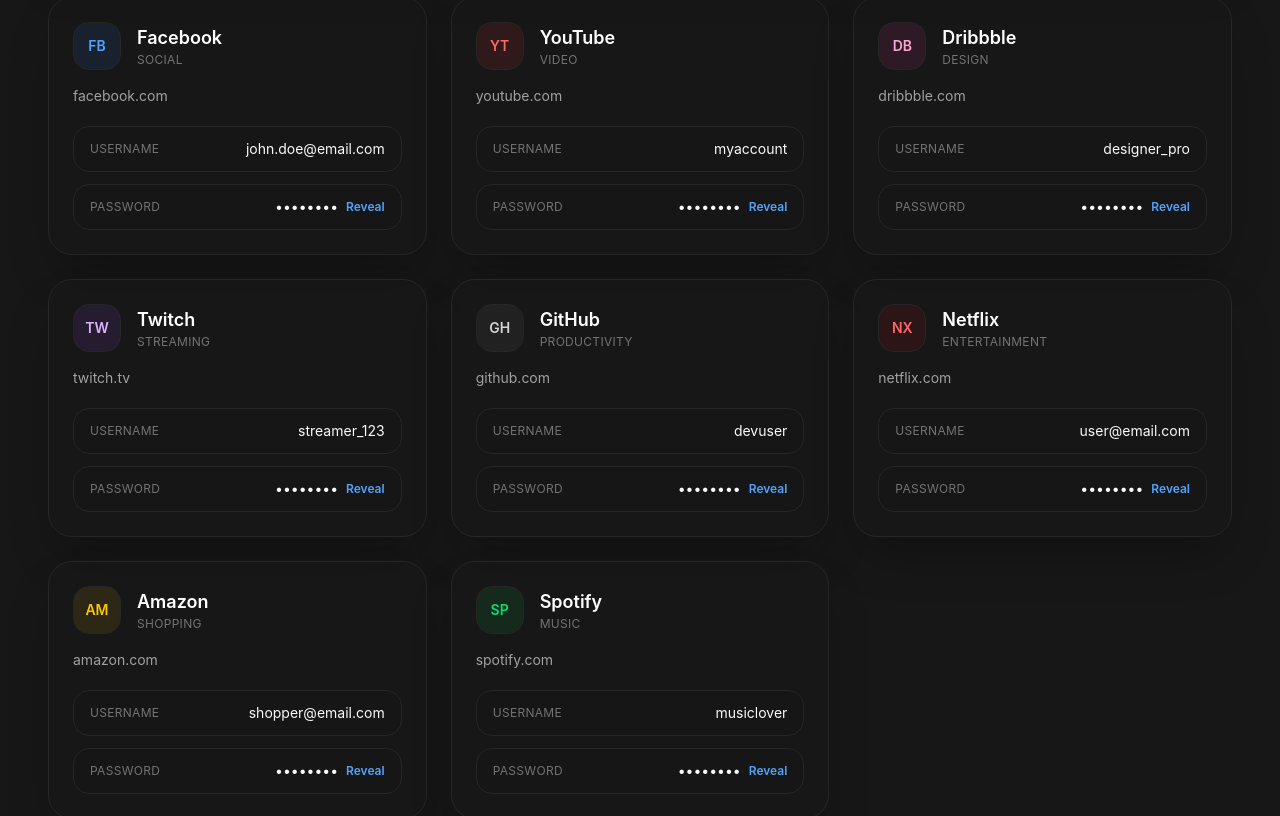
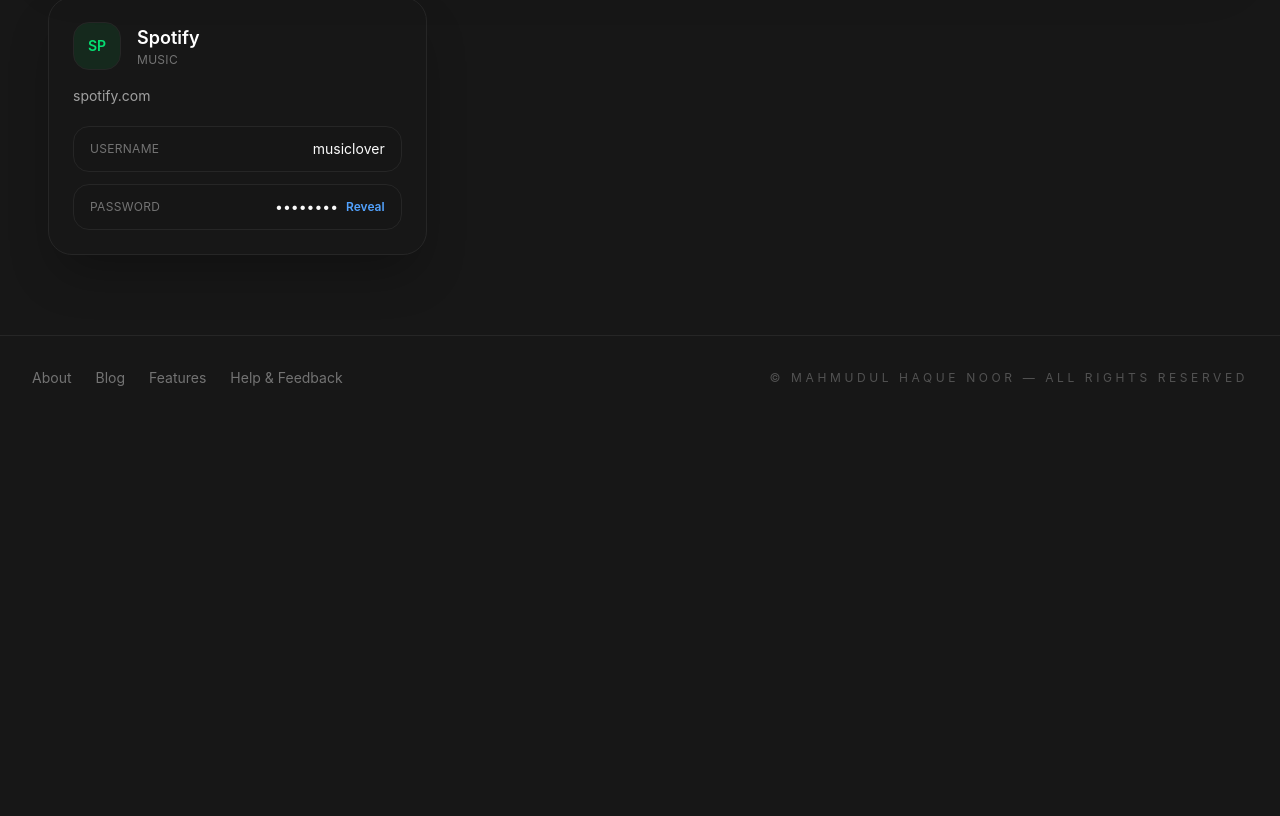
Before and after one commit to miavai649/value-manager, a React (Vite) app: page / in a window 1280 px wide. Shown: the part 1032-1848 px from the top of the page. After the commit the page ends 1452 px from the top, so only its background shows below. Built offline with nearby package versions, Linux system fonts and the light colour scheme.

Commit message:
feat: integrate bookmark display in PasswordCards component and implement reveal functionality

```diff
--- a/src/components/BookmarkBoard.jsx
+++ b/src/components/BookmarkBoard.jsx
@@ -1,10 +1,14 @@
+import { useState } from 'react';
 import NewBookmark from './NewBookmark';
 import PasswordCards from './PasswordCards';
 import SearchAndSorting from './SearchAndSorting';
 
 export default function BookmarkBoard() {
+  const [bookMarks, setBookMarks] = useState([]);
+  console.log('👀 ~ BookmarkBoard ~ bookMarks:', bookMarks);
+
   const handleAddBookMark = (newBookMark) => {
-    console.log('👀 ~ handleAddBookMark ~ newBookMark:', newBookMark);
+    setBookMarks([...bookMarks, newBookMark]);
   };
 
   return (
@@ -19,7 +23,7 @@
           <SearchAndSorting />
 
           {/* <!-- Password Cards Grid --> */}
-          <PasswordCards />
+          <PasswordCards bookMarks={bookMarks} />
         </div>
       </main>
     </>
--- a/src/components/PasswordCards.jsx
+++ b/src/components/PasswordCards.jsx
@@ -1,208 +1,68 @@
-export default function PasswordCards() {
+import { useState } from 'react';
+
+export default function PasswordCards({ bookMarks }) {
+  const [revealedId, setRevealedId] = useState([]);
+
+  function websiteInfo(webUrl) {
+    const urlObj = new URL(webUrl);
+
+    const url = urlObj.host.replace('www.', '');
+
+    const companyName = url.split('.')[0];
+    return {
+      url,
+      icon: companyName.slice(0, 2),
+      title: companyName.charAt(0).toUpperCase() + companyName.slice(1)
+    };
+  }
+
+  function handleReveal(id) {
+    setRevealedId((prev) =>
+      prev.includes(id) ? prev.filter((item) => item !== id) : [...prev, id]
+    );
+  }
+
   return (
     <div className='grid grid-cols-1 gap-6 md:grid-cols-2 xl:grid-cols-3'>
-      {/* <!-- Card 1 - Facebook --> */}
-      <article className='rounded-3xl border border-neutral-800 bg-neutral-900/70 p-6 shadow-2xl shadow-black/30 transition hover:-translate-y-1 hover:border-blue-500/60 hover:shadow-blue-500/20'>
+      {bookMarks.map((bookMark) => {
+        const { url, icon, title } = websiteInfo(bookMark.web_url);
+        return (
+          <article
+            key={bookMark.id}
+            className='rounded-3xl border border-neutral-800 bg-neutral-900/70 p-6 shadow-2xl shadow-black/30 transition hover:-translate-y-1 hover:border-blue-500/60 hover:shadow-blue-500/20'>
             <div className='flex items-start justify-between'>
               <div className='flex items-center gap-4'>
-            <div className='flex h-12 w-12 items-center justify-center rounded-2xl border border-neutral-800 bg-blue-500/10 text-sm font-semibold uppercase text-blue-400'>
-              Fb
+                <div
+                  style={{ '--favicon-color': bookMark.favicon_color }}
+                  className={`flex h-12 w-12 items-center justify-center rounded-2xl border border-neutral-800 bg-[var(--favicon-color)]/10 text-sm font-semibold uppercase text-[var(--favicon-color)]`}>
+                  {icon}
                 </div>
                 <div>
-              <h3 className='text-lg font-semibold'>Facebook</h3>
-              <p className='text-xs uppercase tracking-wide text-neutral-500'>Social</p>
+                  <h3 className='text-lg font-semibold'>{title}</h3>
+                  <p className='text-xs uppercase tracking-wide text-neutral-500'>{bookMark.category}</p>
                 </div>
               </div>
             </div>
-        <p className='mt-4 text-sm text-neutral-400'>facebook.com</p>
+            <p className='mt-4 text-sm text-neutral-400'>{url}</p>
             <dl className='mt-5 space-y-3 text-sm'>
               <div className='flex items-center justify-between rounded-2xl border border-neutral-800 bg-neutral-900/60 px-4 py-3'>
                 <dt className='text-xs uppercase tracking-wide text-neutral-500'>Username</dt>
-            <dd className='text-neutral-50'>john.doe@email.com</dd>
+                <dd className='text-neutral-50'>{bookMark.user_name}</dd>
               </div>
               <div className='flex items-center justify-between rounded-2xl border border-neutral-800 bg-neutral-900/60 px-4 py-3'>
                 <dt className='text-xs uppercase tracking-wide text-neutral-500'>Password</dt>
                 <dd className='flex items-center gap-2 text-neutral-50'>
-              <span>••••••••</span>
-              <button className='text-xs font-semibold text-blue-400'>Reveal</button>
+                  {revealedId.includes(bookMark.id) ? <span>{bookMark.password}</span> : <span>••••••••</span>}
+
+                  <button onClick={()=>handleReveal(bookMark.id)} className='text-xs font-semibold text-blue-400'>
+                    Reveal
+                  </button>
                 </dd>
               </div>
             </dl>
           </article>
-
-      {/* <!-- Card 2 - YouTube --> */}
-      <article className='rounded-3xl border border-neutral-800 bg-neutral-900/70 p-6 shadow-2xl shadow-black/30 transition hover:-translate-y-1 hover:border-blue-500/60 hover:shadow-blue-500/20'>
-        <div className='flex items-start justify-between'>
-          <div className='flex items-center gap-4'>
-            <div className='flex h-12 w-12 items-center justify-center rounded-2xl border border-neutral-800 bg-red-500/10 text-sm font-semibold uppercase text-red-400'>
-              Yt
-            </div>
-            <div>
-              <h3 className='text-lg font-semibold'>YouTube</h3>
-              <p className='text-xs uppercase tracking-wide text-neutral-500'>Video</p>
-            </div>
-          </div>
-        </div>
-        <p className='mt-4 text-sm text-neutral-400'>youtube.com</p>
-        <dl className='mt-5 space-y-3 text-sm'>
-          <div className='flex items-center justify-between rounded-2xl border border-neutral-800 bg-neutral-900/60 px-4 py-3'>
-            <dt className='text-xs uppercase tracking-wide text-neutral-500'>Username</dt>
-            <dd className='text-neutral-50'>myaccount</dd>
-          </div>
-          <div className='flex items-center justify-between rounded-2xl border border-neutral-800 bg-neutral-900/60 px-4 py-3'>
-            <dt className='text-xs uppercase tracking-wide text-neutral-500'>Password</dt>
-            <dd className='flex items-center gap-2 text-neutral-50'>
-              <span>••••••••</span>
-              <button className='text-xs font-semibold text-blue-400'>Reveal</button>
-            </dd>
-          </div>
-        </dl>
-      </article>
-
-      {/* <!-- Card 3 - Dribbble --> */}
-      <article className='rounded-3xl border border-neutral-800 bg-neutral-900/70 p-6 shadow-2xl shadow-black/30 transition hover:-translate-y-1 hover:border-blue-500/60 hover:shadow-blue-500/20'>
-        <div className='flex items-start justify-between'>
-          <div className='flex items-center gap-4'>
-            <div className='flex h-12 w-12 items-center justify-center rounded-2xl border border-neutral-800 bg-pink-500/10 text-sm font-semibold uppercase text-pink-300'>
-              Db
-            </div>
-            <div>
-              <h3 className='text-lg font-semibold'>Dribbble</h3>
-              <p className='text-xs uppercase tracking-wide text-neutral-500'>Design</p>
-            </div>
-          </div>
-        </div>
-        <p className='mt-4 text-sm text-neutral-400'>dribbble.com</p>
-        <dl className='mt-5 space-y-3 text-sm'>
-          <div className='flex items-center justify-between rounded-2xl border border-neutral-800 bg-neutral-900/60 px-4 py-3'>
-            <dt className='text-xs uppercase tracking-wide text-neutral-500'>Username</dt>
-            <dd className='text-neutral-50'>designer_pro</dd>
-          </div>
-          <div className='flex items-center justify-between rounded-2xl border border-neutral-800 bg-neutral-900/60 px-4 py-3'>
-            <dt className='text-xs uppercase tracking-wide text-neutral-500'>Password</dt>
-            <dd className='flex items-center gap-2 text-neutral-50'>
-              <span>••••••••</span>
-              <button className='text-xs font-semibold text-blue-400'>Reveal</button>
-            </dd>
-          </div>
-        </dl>
-      </article>
-
-      {/* <!-- Card 4 - Twitch --> */}
-      <article className='rounded-3xl border border-neutral-800 bg-neutral-900/70 p-6 shadow-2xl shadow-black/30 transition hover:-translate-y-1 hover:border-blue-500/60 hover:shadow-blue-500/20'>
-        <div className='flex items-start justify-between'>
-          <div className='flex items-center gap-4'>
-            <div className='flex h-12 w-12 items-center justify-center rounded-2xl border border-neutral-800 bg-purple-500/10 text-sm font-semibold uppercase text-purple-300'>
-              Tw
-            </div>
-            <div>
-              <h3 className='text-lg font-semibold'>Twitch</h3>
-              <p className='text-xs uppercase tracking-wide text-neutral-500'>Streaming</p>
-            </div>
-          </div>
-        </div>
-        <p className='mt-4 text-sm text-neutral-400'>twitch.tv</p>
-        <dl className='mt-5 space-y-3 text-sm'>
-          <div className='flex items-center justify-between rounded-2xl border border-neutral-800 bg-neutral-900/60 px-4 py-3'>
-            <dt className='text-xs uppercase tracking-wide text-neutral-500'>Username</dt>
-            <dd className='text-neutral-50'>streamer_123</dd>
-          </div>
-          <div className='flex items-center justify-between rounded-2xl border border-neutral-800 bg-neutral-900/60 px-4 py-3'>
-            <dt className='text-xs uppercase tracking-wide text-neutral-500'>Password</dt>
-            <dd className='flex items-center gap-2 text-neutral-50'>
-              <span>••••••••</span>
-              <button className='text-xs font-semibold text-blue-400'>Reveal</button>
-            </dd>
-          </div>
-        </dl>
-      </article>
-
-      {/* <!-- Card 5 - GitHub --> */}
-      <article className='rounded-3xl border border-neutral-800 bg-neutral-900/70 p-6 shadow-2xl shadow-black/30 transition hover:-translate-y-1 hover:border-blue-500/60 hover:shadow-blue-500/20'>
-        <div className='flex items-start justify-between'>
-          <div className='flex items-center gap-4'>
-            <div className='flex h-12 w-12 items-center justify-center rounded-2xl border border-neutral-800 bg-neutral-500/10 text-sm font-semibold uppercase text-neutral-300'>
-              Gh
-            </div>
-            <div>
-              <h3 className='text-lg font-semibold'>GitHub</h3>
-              <p className='text-xs uppercase tracking-wide text-neutral-500'>Productivity</p>
-            </div>
-          </div>
-        </div>
-        <p className='mt-4 text-sm text-neutral-400'>github.com</p>
-        <dl className='mt-5 space-y-3 text-sm'>
-          <div className='flex items-center justify-between rounded-2xl border border-neutral-800 bg-neutral-900/60 px-4 py-3'>
-            <dt className='text-xs uppercase tracking-wide text-neutral-500'>Username</dt>
-            <dd className='text-neutral-50'>devuser</dd>
-          </div>
-          <div className='flex items-center justify-between rounded-2xl border border-neutral-800 bg-neutral-900/60 px-4 py-3'>
-            <dt className='text-xs uppercase tracking-wide text-neutral-500'>Password</dt>
-            <dd className='flex items-center gap-2 text-neutral-50'>
-              <span>••••••••</span>
-              <button className='text-xs font-semibold text-blue-400'>Reveal</button>
-            </dd>
-          </div>
-        </dl>
-      </article>
-
-      {/* <!-- Card 6 - Netflix --> */}
-      <article className='rounded-3xl border border-neutral-800 bg-neutral-900/70 p-6 shadow-2xl shadow-black/30 transition hover:-translate-y-1 hover:border-blue-500/60 hover:shadow-blue-500/20'>
-        <div className='flex items-start justify-between'>
-          <div className='flex items-center gap-4'>
-            <div className='flex h-12 w-12 items-center justify-center rounded-2xl border border-neutral-800 bg-red-600/10 text-sm font-semibold uppercase text-red-400'>
-              Nx
-            </div>
-            <div>
-              <h3 className='text-lg font-semibold'>Netflix</h3>
-              <p className='text-xs uppercase tracking-wide text-neutral-500'>Entertainment</p>
-            </div>
-          </div>
-        </div>
-        <p className='mt-4 text-sm text-neutral-400'>netflix.com</p>
-        <dl className='mt-5 space-y-3 text-sm'>
-          <div className='flex items-center justify-between rounded-2xl border border-neutral-800 bg-neutral-900/60 px-4 py-3'>
-            <dt className='text-xs uppercase tracking-wide text-neutral-500'>Username</dt>
-            <dd className='text-neutral-50'>user@email.com</dd>
-          </div>
-          <div className='flex items-center justify-between rounded-2xl border border-neutral-800 bg-neutral-900/60 px-4 py-3'>
-            <dt className='text-xs uppercase tracking-wide text-neutral-500'>Password</dt>
-            <dd className='flex items-center gap-2 text-neutral-50'>
-              <span>••••••••</span>
-              <button className='text-xs font-semibold text-blue-400'>Reveal</button>
-            </dd>
-          </div>
-        </dl>
-      </article>
-
-      {/* <!-- Card 7 - Amazon --> */}
-      <article className='rounded-3xl border border-neutral-800 bg-neutral-900/70 p-6 shadow-2xl shadow-black/30 transition hover:-translate-y-1 hover:border-blue-500/60 hover:shadow-blue-500/20'>
-        <div className='flex items-start justify-between'>
-          <div className='flex items-center gap-4'>
-            <div className='flex h-12 w-12 items-center justify-center rounded-2xl border border-neutral-800 bg-yellow-500/10 text-sm font-semibold uppercase text-yellow-400'>
-              Am
-            </div>
-            <div>
-              <h3 className='text-lg font-semibold'>Amazon</h3>
-              <p className='text-xs uppercase tracking-wide text-neutral-500'>Shopping</p>
-            </div>
-          </div>
-        </div>
-        <p className='mt-4 text-sm text-neutral-400'>amazon.com</p>
-        <dl className='mt-5 space-y-3 text-sm'>
-          <div className='flex items-center justify-between rounded-2xl border border-neutral-800 bg-neutral-900/60 px-4 py-3'>
-            <dt className='text-xs uppercase tracking-wide text-neutral-500'>Username</dt>
-            <dd className='text-neutral-50'>shopper@email.com</dd>
-          </div>
-          <div className='flex items-center justify-between rounded-2xl border border-neutral-800 bg-neutral-900/60 px-4 py-3'>
-            <dt className='text-xs uppercase tracking-wide text-neutral-500'>Password</dt>
-            <dd className='flex items-center gap-2 text-neutral-50'>
-              <span>••••••••</span>
-              <button className='text-xs font-semibold text-blue-400'>Reveal</button>
-            </dd>
-          </div>
-        </dl>
-      </article>
+        );
+      })}
 
       {/* <!-- Card 8 - Spotify --> */}
       <article className='rounded-3xl border border-neutral-800 bg-neutral-900/70 p-6 shadow-2xl shadow-black/30 transition hover:-translate-y-1 hover:border-blue-500/60 hover:shadow-blue-500/20'>
```
Lines whose indentation alone changed are shown as unchanged.
